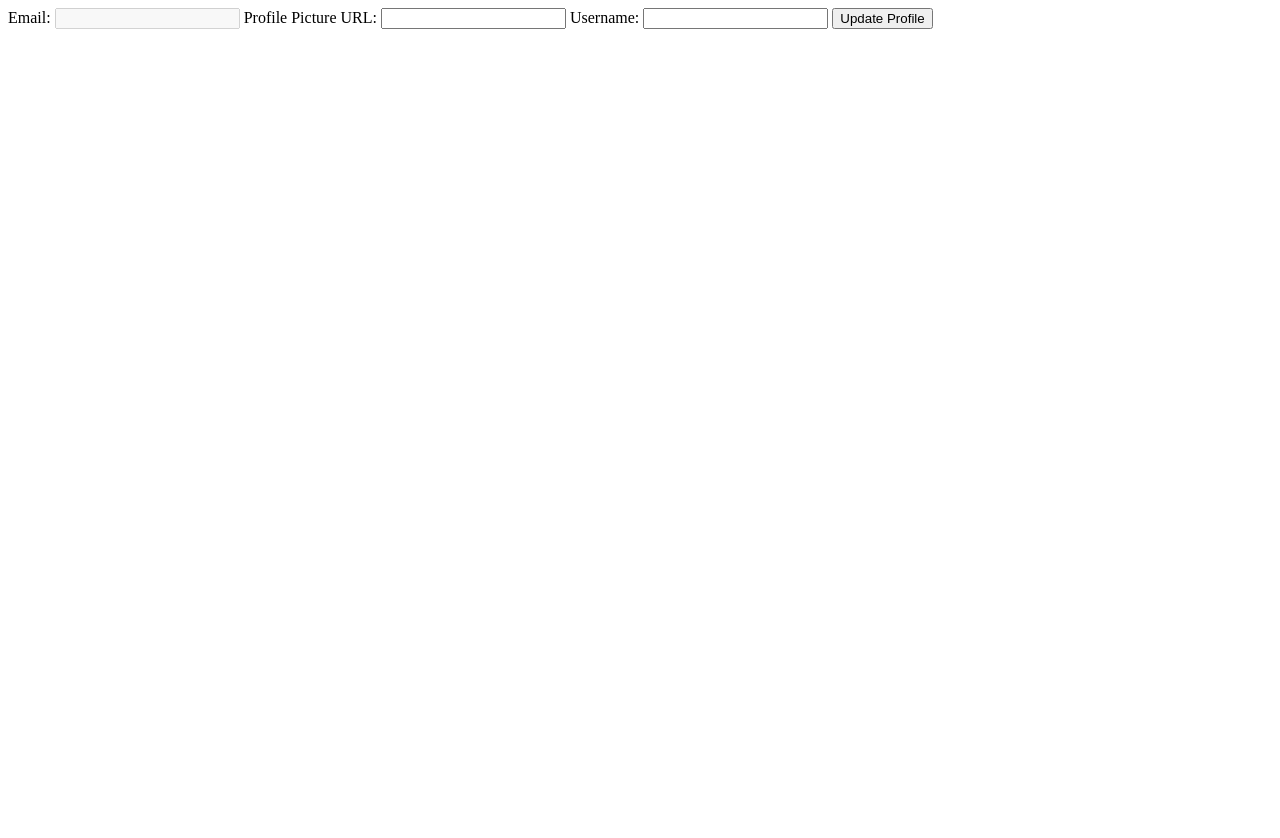
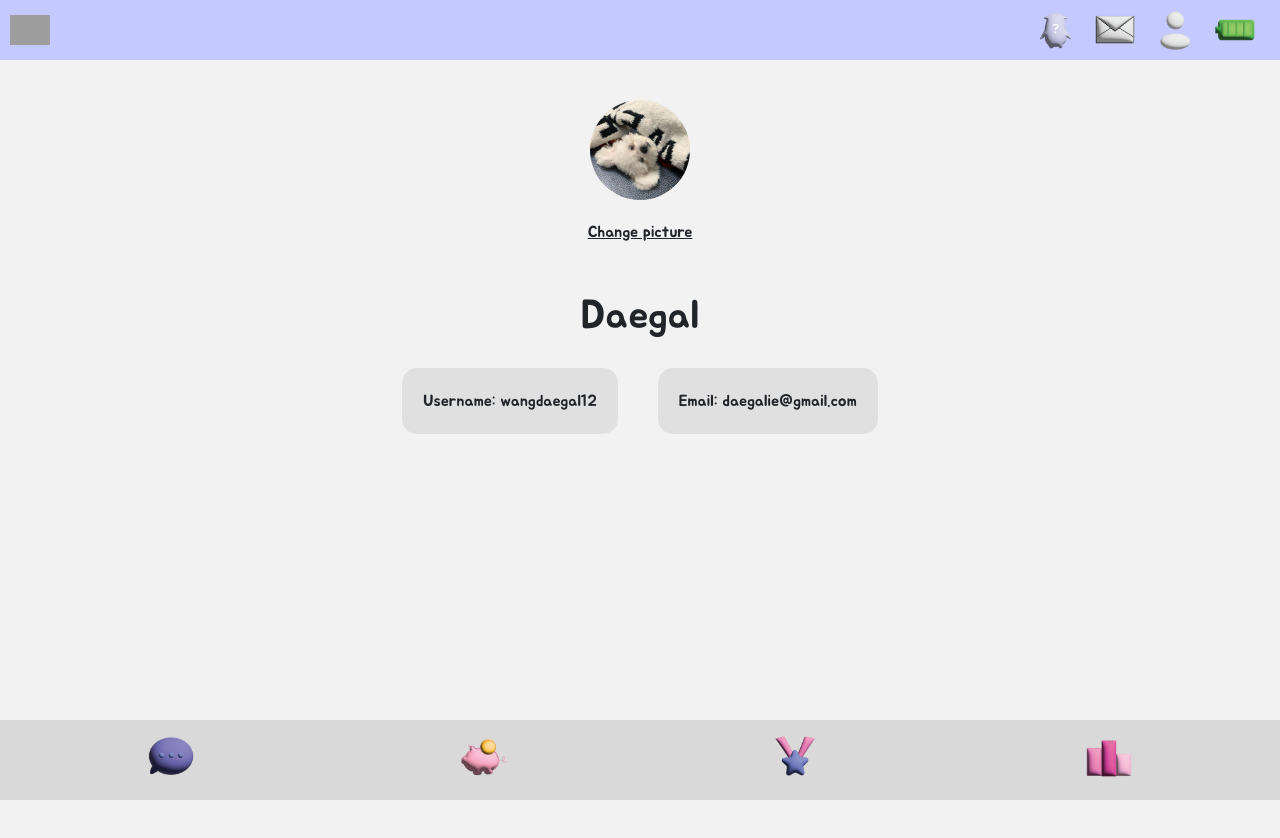
Before and after one commit to Leapify-Studios/Piggy-Vault, a plain HTML site: page profile.html in a window 1280 px wide. Before the commit the page ends 800 px from the top, so only its background shows below. Drawn offline with nearby package versions, Linux system fonts and the light colour scheme; grey boxes are pictures that could not be loaded.

Commit message:
Fix profile

```diff
--- a/profile.html
+++ b/profile.html
@@ -1,29 +1,65 @@
 <!DOCTYPE html>
 <html lang="en">
-<head>
-    <meta charset="UTF-8">
-    <meta name="viewport" content="width=device-width, initial-scale=1.0">
-    <script src="https://code.jquery.com/jquery-3.6.4.min.js"></script>
-    <title>Edit Profile</title>
-</head>
-<body>
 
-    <form id="edit-profile-form">
-        <label for="edit-email">Email:</label>
-        <input type="email" id="edit-email" name="edit-email" required disabled>
+    <head>
+        <meta charset="UTF-8">
+        <meta name="viewport" content="width=device-width, initial-scale=1">
+        <title>Piggy Vault profile</title>
+        <link rel="stylesheet" type="text/css" href="style.css">
+        <link href="https://cdn.jsdelivr.net/npm/bootstrap@5.2.3/dist/css/bootstrap.min.css" rel="stylesheet" integrity="sha384-rbsA2VBKQhggwzxH7pPCaAqO46MgnOM80zW1RWuH61DGLwZJEdK2Kadq2F9CUG65" crossorigin="anonymous">
+    </head>
 
-        <label for="edit-pfp">Profile Picture URL:</label>
-        <input type="text" id="edit-pfp" name="edit-pfp" required>
+    <style>
+        body {
+          background-color: #f2f2f2;
+        }
+    </style>
 
-        <label for="edit-username">Username:</label>
-        <input type="text" id="edit-username" name="edit-username" required>
+    <body>
+        <header>
+            <div class="left">
+              <a href="index.html" class="no-deco">
+                <img src="images/Piggy_vault_logo-modified.png" alt="Left Icon" href="index.html"  class="icon">
+              </a>
+            </div>
+            <div class="right">
+              <a href="gacha.html" class="no-deco">
+                <img src="images/gacha_icon.png" alt="Gacha icon" href="" class="icon">
+              </a>
+              <a href="contact.html" class="no-deco">
+                <img src="images/contact_icon.png" alt="Contact icon"  href="contact.html"  class="icon">
+              </a>
+              <a href="profile.html" class="no-deco">
+                <img src="images/profile_icon.png" alt="Profile icon"  href="profile.html"  class="icon">
+              </a>
+              <img src="images/battery_icon.png" alt="Battery icon" class="icon">
+            </div>
+          </header>
 
-        <button type="submit">Update Profile</button>
-    </form>
+        <img class = "pfp" src = "images/usericon6.jpg">
+        <div class = "details">
+            <a><u>Change picture</u></a>
+            <h1><br>Daegal</h1>
+            <div class = "details2" >
+                <a>Username: wangdaegal12</a>
+                <a> Email: daegalie@gmail.com</a>
+            </div>
+        </div>
 
-    <div id="edit-profile-msg"></div>
+        <div class="bottom-navbar">
+            <a href="forum.html">
+            <img src="images/forum_icon.png" alt="Home"></a>
 
-    <script src="profile.js"></script>
+            <a href="overview.html">
+            <img src="images/piggybank_icon.png" alt="Home"></a>
 
-</body>
+            <a href="achievements.html">
+            <img src="images/achievements_icon.png" alt="Home"></a>
+
+            <a href="ranking.html">
+            <img src="images/leaderboard_icon.png" alt="Home"></a>
+        </div>
+
+        <script src="https://cdn.jsdelivr.net/npm/bootstrap@5.2.3/dist/js/bootstrap.bundle.min.js" integrity="sha384-kenU1KFdBIe4zVF0s0G1M5b4hcpxyD9F7jL+jjXkk+Q2h455rYXK/7HAuoJl+0I4" crossorigin="anonymous"></script>
+    </body>
 </html>
```
